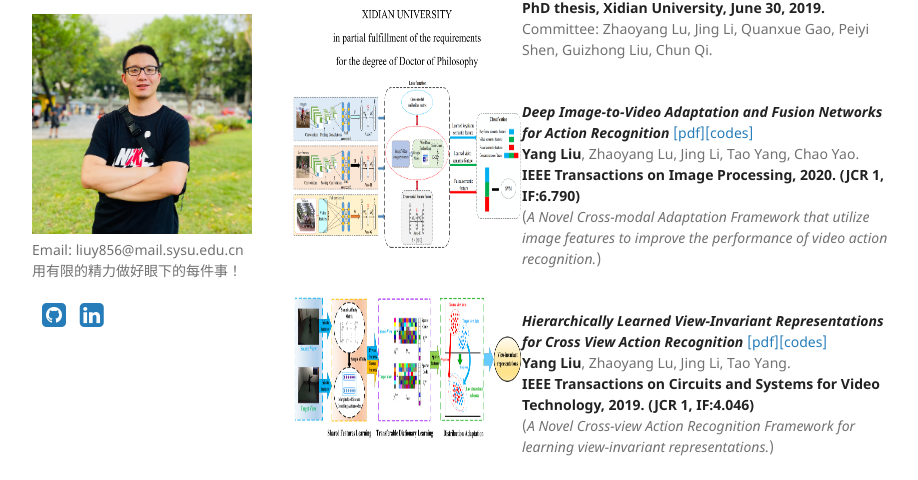
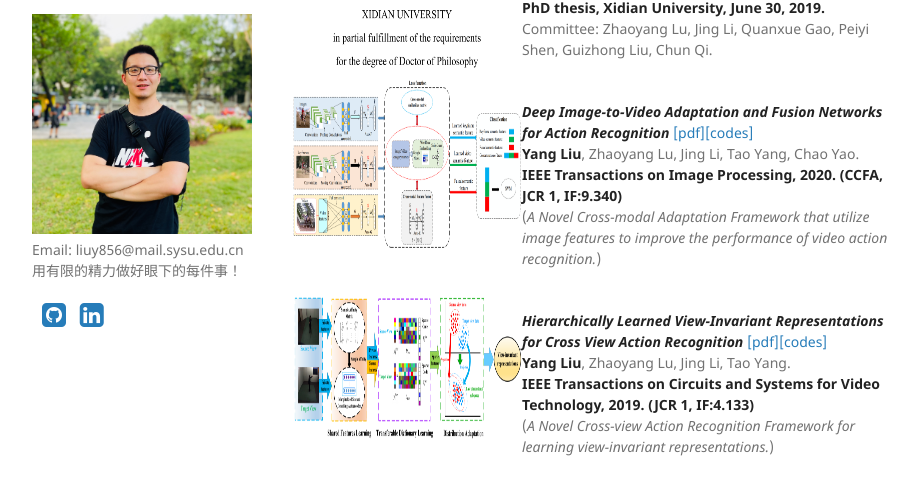
Before and after one commit to YangLiu9208/home, a Jekyll site: the page built from index.md, in a window 1280 px wide and 900 px high, scrolled down 1247 px. Shown: the part 95-575 px from the top of the window, without its empty margins (178-1096 px from the left). Built offline with Jekyll 4.4.1, drawn with Linux system fonts in a browser that asks for light colours; a style sheet for code colours, icons or effects is not loaded.

Commit message:
Update index.md

```diff
--- a/index.md
+++ b/index.md
@@ -68,7 +68,7 @@ Committee: Zhaoyang Lu, Jing Li, Quanxue Gao, Peiyi Shen, Guizhong Liu, Chun Qi.
 </div>
 ***Deep Image-to-Video Adaptation and Fusion Networks for Action Recognition*** [[pdf]](https://ieeexplore.ieee.org/document/8931264/)[[codes]](https://yangliu9208.github.io/DIVAFN/)
 **Yang Liu**, Zhaoyang Lu, Jing Li, Tao Yang, Chao Yao.
-**IEEE Transactions on Image Processing, 2020. (JCR 1, IF:6.790)**
+**IEEE Transactions on Image Processing, 2020. (CCFA, JCR 1, IF:9.340)**
 (*A Novel Cross-modal Adaptation Framework that utilize image features to improve the performance of video action recognition.*)
 
 <div align="left">
@@ -78,7 +78,7 @@ Committee: Zhaoyang Lu, Jing Li, Quanxue Gao, Peiyi Shen, Guizhong Liu, Chun Qi.
 </div>
 ***Hierarchically Learned View-Invariant Representations for Cross View Action Recognition*** [[pdf]](https://ieeexplore.ieee.org/document/8453034)[[codes]](https://yangliu9208.github.io/JSRDA/)
 **Yang Liu**, Zhaoyang Lu, Jing Li, Tao Yang.
-**IEEE Transactions on Circuits and Systems for Video Technology, 2019. (JCR 1, IF:4.046)**
+**IEEE Transactions on Circuits and Systems for Video Technology, 2019. (JCR 1, IF:4.133)**
 (*A Novel Cross-view Action Recognition Framework for learning view-invariant representations.*)
 
 
```
